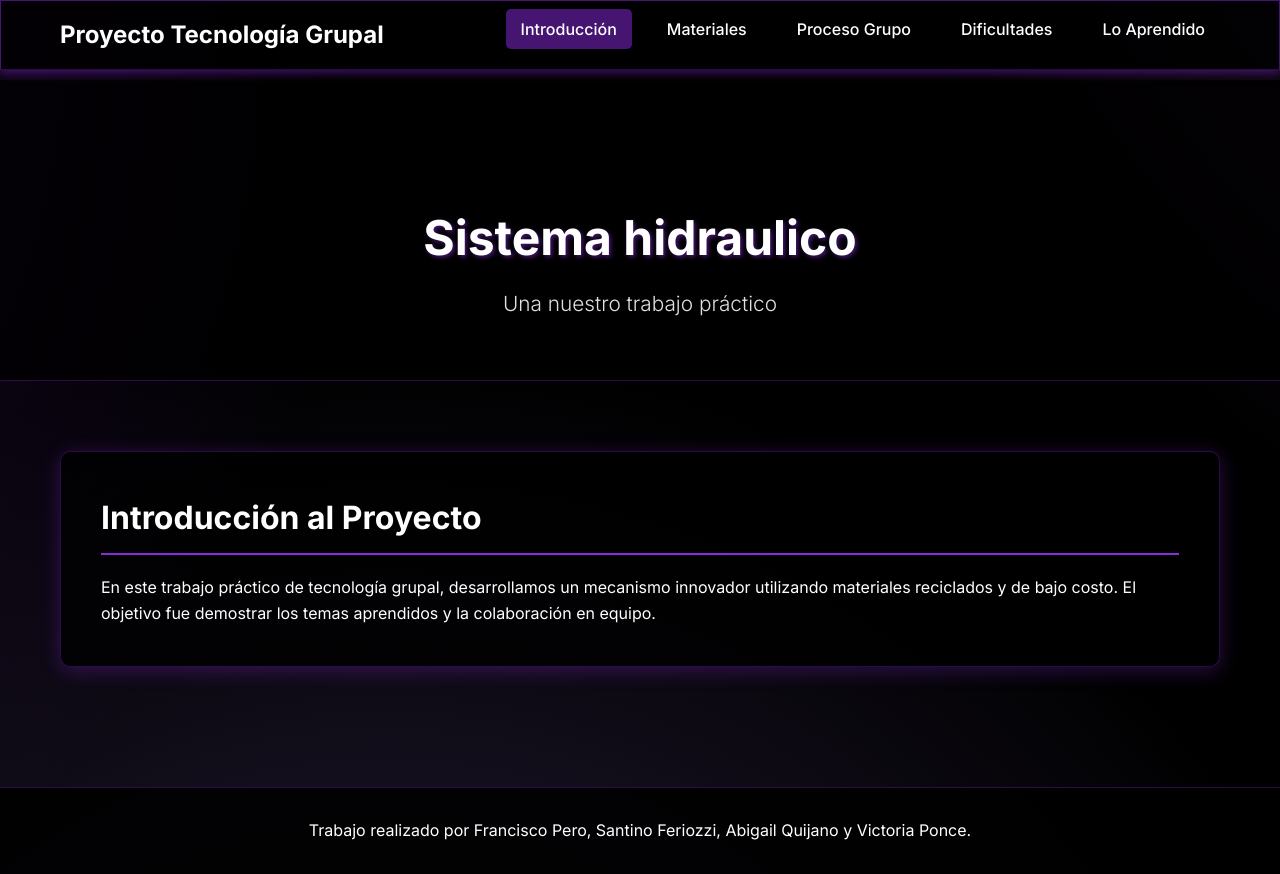
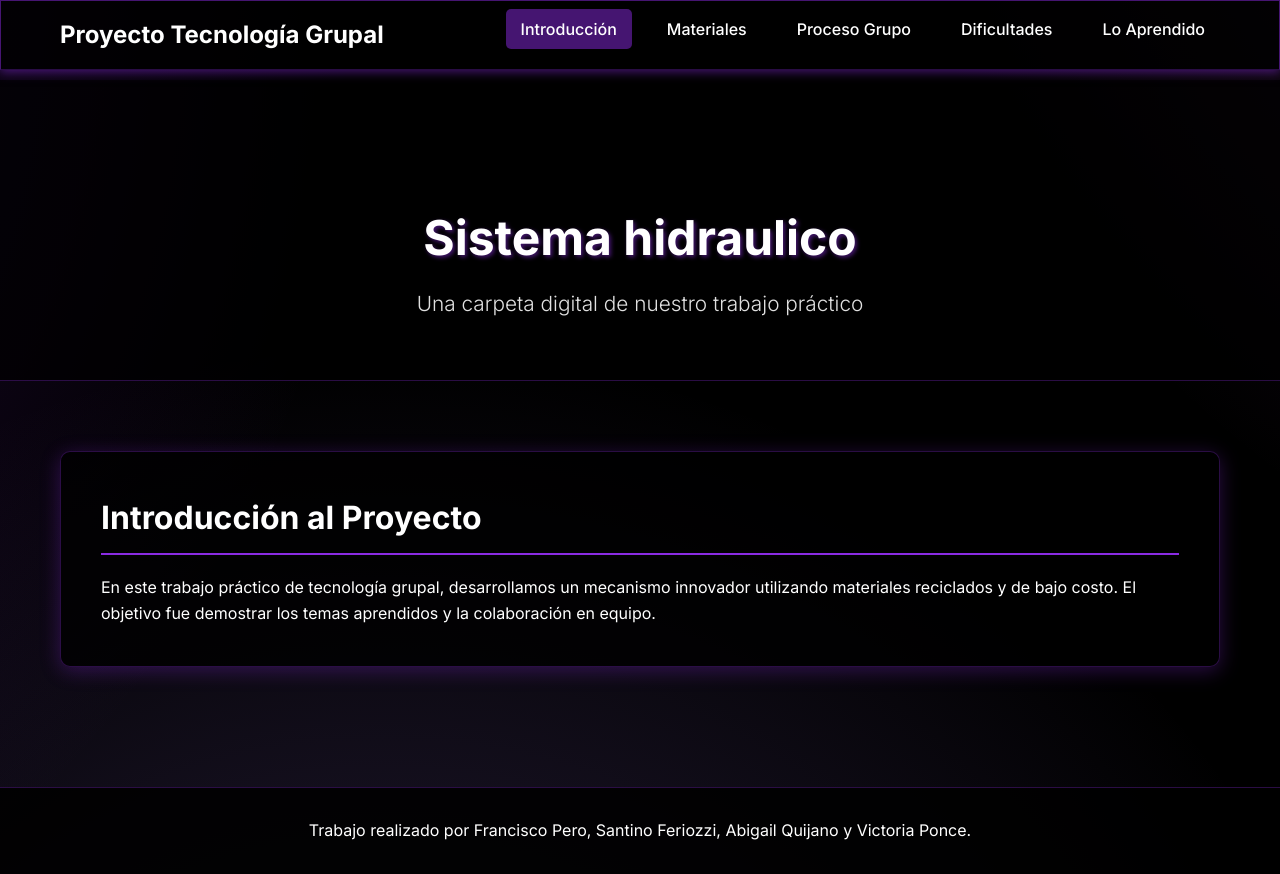
Before and after one commit to SrAkal22/TrabajoPracticoDeTecnologia, a plain HTML site: page index.html in a window 1280 px wide. Drawn offline with Linux system fonts and the light colour scheme.

Commit message:
Refactor index.html structure and styles

```diff
--- a/index.html
+++ b/index.html
@@ -440,7 +440,7 @@
 
     <header>
         <h1>Sistema hidraulico</h1>
-        <p>Una nuestro trabajo práctico</p>
+        <p>Una carpeta digital de nuestro trabajo práctico</p>
     </header>
 
     <main>
```
